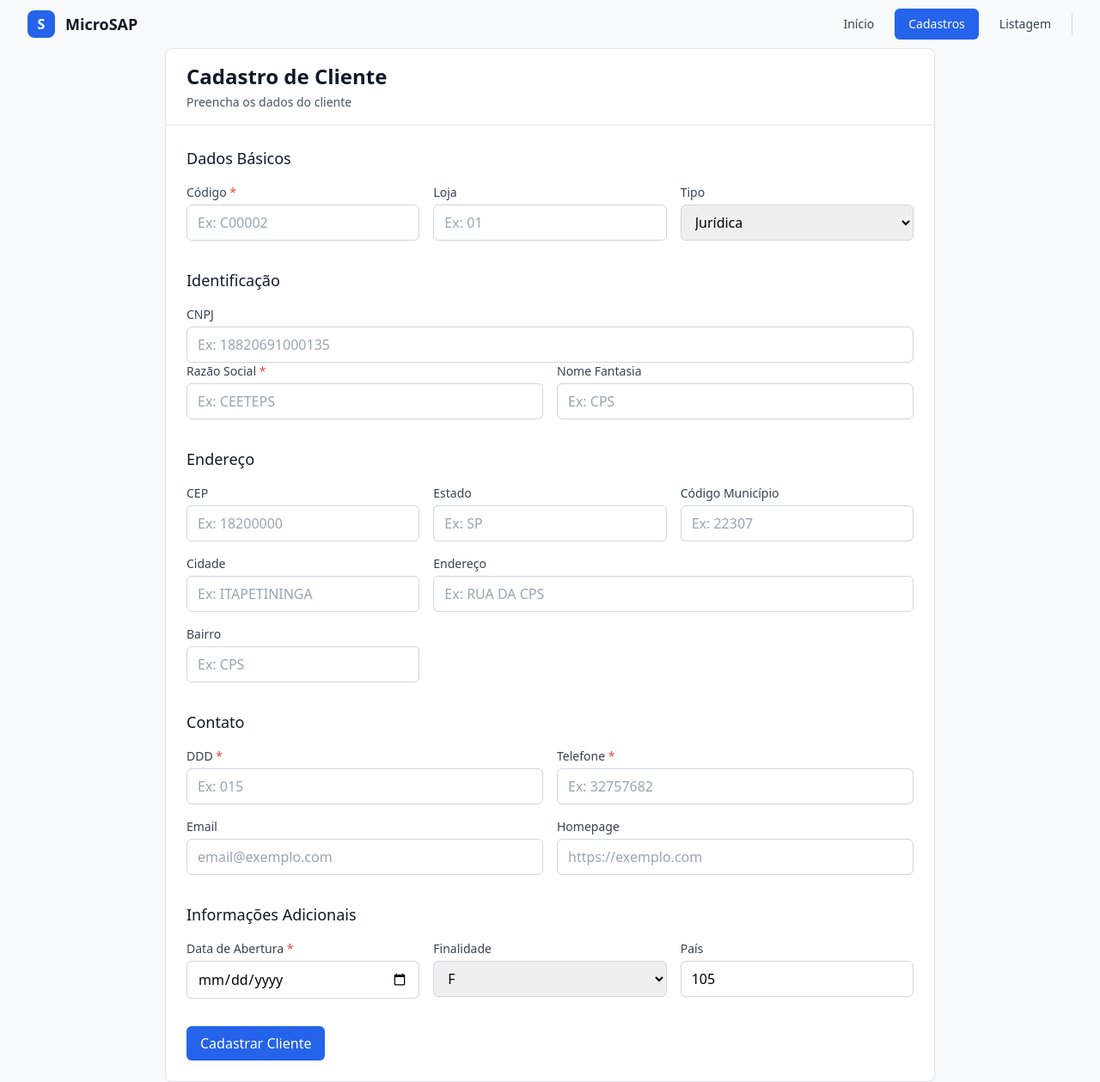
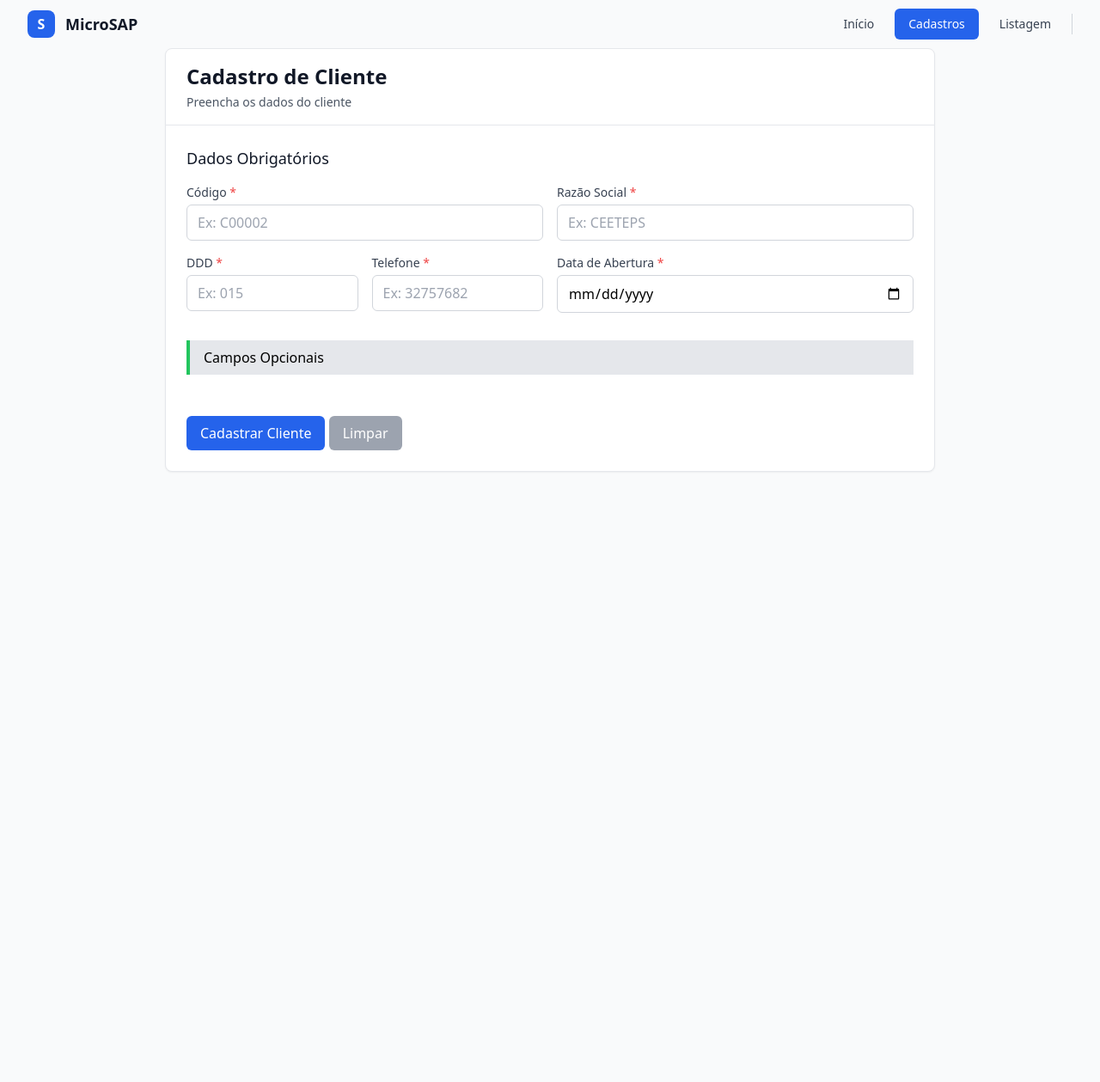
Before and after one commit to dgzincs/lab-engsoft-protheus-api, a PHP site: page /app/views/create.php in a window 1280 px wide. Shown: the whole page at 86% size. After the commit the page ends 549 px from the top, so only its background shows below. Run offline with PHP 8.4, Linux system fonts and the light colour scheme; some libraries are stand-ins or nearby versions.

Commit message:
Add collapsible optional fields

```diff
--- a/app/views/create.php
+++ b/app/views/create.php
@@ -7,16 +7,12 @@
     <script src="https://cdn.tailwindcss.com"></script>
 </head>
 <body class="min-h-screen bg-gray-50">
-  <!-- Menu de Navegação Minimalista -->
     <div class="max-w-7xl mx-auto px-4 sm:px-6 lg:px-8">
         <div class="flex justify-between h-14 items-center">
-        <!-- Logo -->
             <div class="flex items-center space-x-3">
                 <div class="w-8 h-8 bg-blue-600 text-white flex items-center justify-center rounded-lg font-bold">S</div>
                 <span class="font-semibold text-gray-900 text-lg">MicroSAP</span>
             </div>
-
-        <!-- Menu -->
             <div class="flex items-center space-x-2">
                 <a href="/" class="px-4 py-2 rounded-md text-sm font-medium text-gray-700 hover:text-white hover:bg-blue-600 transition-colors">Início</a>
                 <a href="/clients/new" class="px-4 py-2 rounded-md text-sm font-medium text-white bg-blue-600 hover:bg-blue-700 transition-colors">Cadastros</a>
@@ -25,7 +21,6 @@
             </div>
         </div>
     </div>
-  </nav>
 
     <div class="max-w-4xl mx-auto">
         <div class="bg-white rounded-lg shadow-sm border border-gray-200">
@@ -36,14 +31,41 @@
 
             <div class="p-6">
                 <form method="POST" action="/clients" onsubmit="return confirm('Deseja realmente cadastrar este cliente?')">
-                    <!-- Dados Básicos -->
                     <div class="mb-8">
-                        <h2 class="text-lg font-medium text-gray-900 mb-4">Dados Básicos</h2>
-                        <div class="grid grid-cols-1 md:grid-cols-3 gap-4">
+                        <h2 class="text-lg font-medium text-gray-900 mb-4">Dados Obrigatórios</h2>
+                        <div class="grid grid-cols-1 md:grid-cols-2 gap-4">
                             <div>
                                 <label class="block text-sm font-medium text-gray-700 mb-1">Código <span class="text-red-500">*</span></label>
                                 <input type="text" id="codigo" name="codigo" required class="w-full px-3 py-2 border border-gray-300 rounded-md focus:outline-none focus:ring-2 focus:ring-blue-500 focus:border-blue-500" placeholder="Ex: C00002"/>
                             </div>
+                            <div>
+                                <label class="block text-sm font-medium text-gray-700 mb-1">Razão Social <span class="text-red-500">*</span></label>
+                                <input type="text" id="razao" name="razao" required class="w-full px-3 py-2 border border-gray-300 rounded-md focus:outline-none focus:ring-2 focus:ring-blue-500 focus:border-blue-500" placeholder="Ex: CEETEPS"/>
+                            </div>
+                            <div class="grid grid-cols-1 md:grid-cols-2 gap-4">
+                                <div>
+                                    <label class="block text-sm font-medium text-gray-700 mb-1">DDD <span class="text-red-500">*</span></label>
+                                    <input type="text" id="ddd" name="ddd" required class="w-full px-3 py-2 border border-gray-300 rounded-md focus:outline-none focus:ring-2 focus:ring-blue-500 focus:border-blue-500" placeholder="Ex: 015"/>
+                                </div>
+                                <div>
+                                    <label class="block text-sm font-medium text-gray-700 mb-1">Telefone <span class="text-red-500">*</span></label>
+                                    <input type="text" id="telefone" name="telefone" required class="w-full px-3 py-2 border border-gray-300 rounded-md focus:outline-none focus:ring-2 focus:ring-blue-500 focus:border-blue-500" placeholder="Ex: 32757682"/>
+                                </div>
+                            </div>
+                            <div>
+                                <label class="block text-sm font-medium text-gray-700 mb-1">Data de Abertura <span class="text-red-500">*</span></label>
+                                <input type="date" id="abertura" name="abertura" required class="w-full px-3 py-2 border border-gray-300 rounded-md focus:outline-none focus:ring-2 focus:ring-blue-500 focus:border-blue-500"/>
+                            </div>
+                        </div>
+                    </div>
+
+                    <div class="mb-8 ltr">
+                        <button type="button" id="toggleOptional"
+                                class="w-full text-left px-4 py-2 bg-gray-200 focus:outline-none focus:ring-2 focus:ring-blue-500 border-l-4 border-green-500">
+                                Campos Opcionais
+                        </button>
+                        <div id="optionalContent" class="mt-4 max-h-0 overflow-hidden transition-all duration-300">
+                            <div class="grid grid-cols-1 md:grid-cols-3 gap-4 mb-6">
                                 <div>
                                     <label class="block text-sm font-medium text-gray-700 mb-1">Loja</label>
                                     <input type="text" id="loja" name="loja" class="w-full px-3 py-2 border border-gray-300 rounded-md focus:outline-none focus:ring-2 focus:ring-blue-500 focus:border-blue-500" placeholder="Ex: 01"/>
@@ -55,32 +77,18 @@
                                         <option value="F">Física</option>
                                     </select>
                                 </div>
-                        </div>
-                    </div>
-
-                    <!-- Identificação -->
-                    <div class="mb-8">
-                        <h2 class="text-lg font-medium text-gray-900 mb-4">Identificação</h2>
-                        <div>
-                                <label class="block text-sm font-medium text-gray-700 mb-1">CNPJ</label>
-                                <input type="text" id="cnpj" name="cnpj" class="w-full px-3 py-2 border border-gray-300 rounded-md focus:outline-none focus:ring-2 focus:ring-blue-500 focus:border-blue-500" placeholder="Ex: 18820691000135"/>
-                            </div>
-                        <div class="grid grid-cols-1 md:grid-cols-2 gap-4">
-                            <div class="">
-                                <label class="block text-sm font-medium text-gray-700 mb-1">Razão Social <span class="text-red-500">*</span></label>
-                                <input type="text" id="razao" name="razao" required class="w-full px-3 py-2 border border-gray-300 rounded-md focus:outline-none focus:ring-2 focus:ring-blue-500 focus:border-blue-500" placeholder="Ex: CEETEPS"/>
-                            </div>
                                 <div>
                                     <label class="block text-sm font-medium text-gray-700 mb-1">Nome Fantasia</label>
                                     <input type="text" id="nomefantasia" name="nomefantasia" class="w-full px-3 py-2 border border-gray-300 rounded-md focus:outline-none focus:ring-2 focus:ring-blue-500 focus:border-blue-500" placeholder="Ex: CPS"/>
                                 </div>
                             </div>
+
+                            <div class="grid grid-cols-1 mb-6">
+                                <label class="block text-sm font-medium text-gray-700 mb-1">CNPJ</label>
+                                <input type="text" id="cnpj" name="cnpj" class="w-full px-3 py-2 border border-gray-300 rounded-md focus:outline-none focus:ring-2 focus:ring-blue-500 focus:border-blue-500" placeholder="Ex: 18820691000135"/>
                             </div>
 
-                    <!-- Endereço -->
-                    <div class="mb-8">
-                        <h2 class="text-lg font-medium text-gray-900 mb-4">Endereço</h2>
-                        <div class="grid grid-cols-1 md:grid-cols-3 gap-4">
+                            <div class="grid grid-cols-1 md:grid-cols-3 gap-4 mb-6">
                                 <div>
                                     <label class="block text-sm font-medium text-gray-700 mb-1">CEP</label>
                                     <input type="text" id="cep" name="cep" class="w-full px-3 py-2 border border-gray-300 rounded-md focus:outline-none focus:ring-2 focus:ring-blue-500 focus:border-blue-500" placeholder="Ex: 18200000"/>
@@ -93,35 +101,21 @@
                                     <label class="block text-sm font-medium text-gray-700 mb-1">Código Município</label>
                                     <input type="text" id="codmunicipio" name="codmunicipio" class="w-full px-3 py-2 border border-gray-300 rounded-md focus:outline-none focus:ring-2 focus:ring-blue-500 focus:border-blue-500" placeholder="Ex: 22307"/>
                                 </div>
+
                                 <div>
                                     <label class="block text-sm font-medium text-gray-700 mb-1">Cidade</label>
                                     <input type="text" id="cidade" name="cidade" class="w-full px-3 py-2 border border-gray-300 rounded-md focus:outline-none focus:ring-2 focus:ring-blue-500 focus:border-blue-500" placeholder="Ex: ITAPETININGA"/>
-                            </div>
-                            <div class="md:col-span-2">
-                                <label class="block text-sm font-medium text-gray-700 mb-1">Endereço</label>
-                                <input type="text" id="endereco" name="endereco" class="w-full px-3 py-2 border border-gray-300 rounded-md focus:outline-none focus:ring-2 focus:ring-blue-500 focus:border-blue-500" placeholder="Ex: RUA DA CPS"/>
                                 </div>
                                 <div>
                                     <label class="block text-sm font-medium text-gray-700 mb-1">Bairro</label>
                                     <input type="text" id="bairro" name="bairro" class="w-full px-3 py-2 border border-gray-300 rounded-md focus:outline-none focus:ring-2 focus:ring-blue-500 focus:border-blue-500" placeholder="Ex: CPS"/>
                                 </div>
+                                <div>
+                                    <label class="block text-sm font-medium text-gray-700 mb-1">Endereço</label>
+                                    <input type="text" id="endereco" name="endereco" class="w-full px-3 py-2 border border-gray-300 rounded-md focus:outline-none focus:ring-2 focus:ring-blue-500 focus:border-blue-500" placeholder="Ex: RUA DA CPS"/>
                                 </div>
                             </div>
-
-                    <!-- Contato -->
-                    <div class="mb-8">
-                        <h2 class="text-lg font-medium text-gray-900 mb-4">Contato</h2>
                             <div class="grid grid-cols-1 md:grid-cols-2 gap-4">
-                            <div>
-                                <label class="block text-sm font-medium text-gray-700 mb-1">DDD <span class="text-red-500">*</span></label>
-                                <input type="text" id="ddd" name="ddd" required class="w-full px-3 py-2 border border-gray-300 rounded-md focus:outline-none focus:ring-2 focus:ring-blue-500 focus:border-blue-500" placeholder="Ex: 015"/>
-                            </div>
-                            <div>
-                                <label class="block text-sm font-medium text-gray-700 mb-1">Telefone <span class="text-red-500">*</span></label>
-                                <input type="text" id="telefone" name="telefone" required class="w-full px-3 py-2 border border-gray-300 rounded-md focus:outline-none focus:ring-2 focus:ring-blue-500 focus:border-blue-500" placeholder="Ex: 32757682"/>
-                            </div>
-                        </div>
-                        <div class="grid grid-cols-1 md:grid-cols-2 gap-4 mt-4">
                                 <div>
                                     <label class="block text-sm font-medium text-gray-700 mb-1">Email</label>
                                     <input type="email" id="email" name="email" class="w-full px-3 py-2 border border-gray-300 rounded-md focus:outline-none focus:ring-2 focus:ring-blue-500 focus:border-blue-500" placeholder="email@exemplo.com"/>
@@ -131,16 +125,7 @@
                                     <input type="url" id="homepage" name="homepage" class="w-full px-3 py-2 border border-gray-300 rounded-md focus:outline-none focus:ring-2 focus:ring-blue-500 focus:border-blue-500" placeholder="https://exemplo.com"/>
                                 </div>
                             </div>
-                    </div>
-
-                    <!-- Informações Adicionais -->
-                    <div class="mb-8">
-                        <h2 class="text-lg font-medium text-gray-900 mb-4">Informações Adicionais</h2>
-                        <div class="grid grid-cols-1 md:grid-cols-3 gap-4">
-                            <div>
-                                <label class="block text-sm font-medium text-gray-700 mb-1">Data de Abertura <span class="text-red-500">*</span></label>
-                                <input type="date" id="abertura" name="abertura" required class="w-full px-3 py-2 border border-gray-300 rounded-md focus:outline-none focus:ring-2 focus:ring-blue-500 focus:border-blue-500"/>
-                            </div>
+                            <div class="grid grid-cols-1 md:grid-cols-2 gap-4 mb-6">
                                 <div>
                                     <label class="block text-sm font-medium text-gray-700 mb-1">Finalidade</label>
                                     <select id="finalidade" name="finalidade" class="w-full px-3 py-2 border border-gray-300 rounded-md focus:outline-none focus:ring-2 focus:ring-blue-500 focus:border-blue-500">
@@ -154,15 +139,27 @@
                                 </div>
                             </div>
                         </div>
-
+                    </div>
                     <button type="submit" class="px-4 py-2 bg-blue-600 hover:bg-blue-700 text-white font-medium rounded-md">Cadastrar Cliente</button>
+                    <button type="reset" class="px-4 py-2 bg-gray-400 hover:bg-blue-700 text-white font-medium rounded-md">Limpar</button>
                 </form>
             </div>
         </div>
     </div>
-</body>
 
 <script>
+    const toggleBtn = document.getElementById('toggleOptional');
+    const optionalContent = document.getElementById('optionalContent');
+
+    toggleBtn.addEventListener('click', () => {
+        if (optionalContent.style.maxHeight && optionalContent.style.maxHeight !== "0px") {
+            optionalContent.style.maxHeight = "0";
+        } else {
+            optionalContent.style.maxHeight = optionalContent.scrollHeight + "px";
+        }
+    });
+
+    // Consulta CEP
     document.getElementById('cep').addEventListener('blur', function() {
       const cep = this.value.replace(/\D/g, '');
       if (cep.length === 8) {
@@ -183,6 +180,7 @@
       }
     });
 
+    // Consulta CNPJ
     document.getElementById('cnpj').addEventListener('blur', function() {
       const cnpj = this.value.replace(/\D/g, '');
       if (cnpj.length === 14) {
@@ -199,5 +197,5 @@
       }
     });
 </script>
-
+</body>
 </html>
```
Also changed, not shown: app/views/edit.php (+0 -11 lines), app/views/index.php (+7 -14 lines), app/views/list.php (+0 -14 lines). Lines whose indentation alone changed are shown as unchanged.
